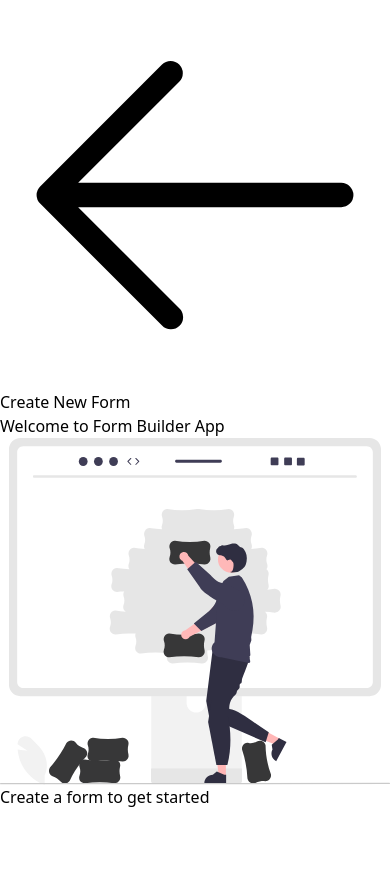
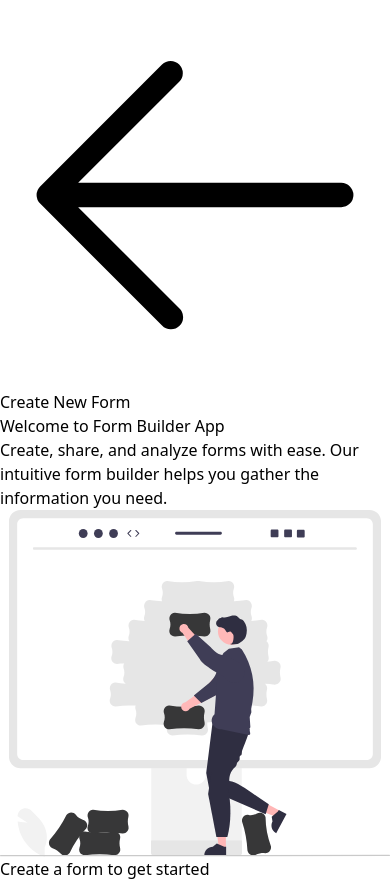
Before and after one commit to jainlokesh318/form-composer, a React (Vite) app: page / in a window 390 px wide. Before the commit the page ends 844 px from the top, so only its background shows below. Built offline with nearby package versions, Linux system fonts and the light colour scheme.

Commit message:
refactor:make home page responsive

```diff
--- a/src/pages/HomePage.tsx
+++ b/src/pages/HomePage.tsx
@@ -2,11 +2,33 @@ import FormsList from "./FormsList"
 import heroImage from '../images/hero.svg'
 
 function HomePage() {
-    return <div className="flex flex-col items-center gap-12">
-        <h1 className="text-2xl font-bold">Welcome to Form Builder App</h1>
-        <img src={heroImage} alt="Form Builder App" className="w-1/4 mx-auto" />
-        <FormsList />
-    </div>
+    return (
+        <div className="flex flex-col items-center gap-8 sm:gap-12">
+            {/* Hero Section */}
+            <div className="w-3/4 flex flex-col lg:flex-row items-center justify-between gap-8 sm:gap-12">
+                <div className="text-center lg:text-left lg:flex-1">
+                    <h1 className="text-2xl sm:text-3xl lg:text-4xl font-bold text-gray-900 mb-4">
+                        Welcome to Form Builder App
+                    </h1>
+                    <p className="text-gray-600 text-sm sm:text-base max-w-xl mx-auto lg:mx-0">
+                        Create, share, and analyze forms with ease. Our intuitive form builder helps you gather the information you need.
+                    </p>
+                </div>
+                <div className="w-full sm:w-2/3 lg:w-1/2 xl:w-2/5">
+                    <img
+                        src={heroImage}
+                        alt="Form Builder App"
+                        className="w-full h-auto"
+                    />
+                </div>
+            </div>
+
+            {/* Forms List Section */}
+            <div className="w-full">
+                <FormsList />
+            </div>
+        </div>
+    )
 }
 
 export default HomePage
```
